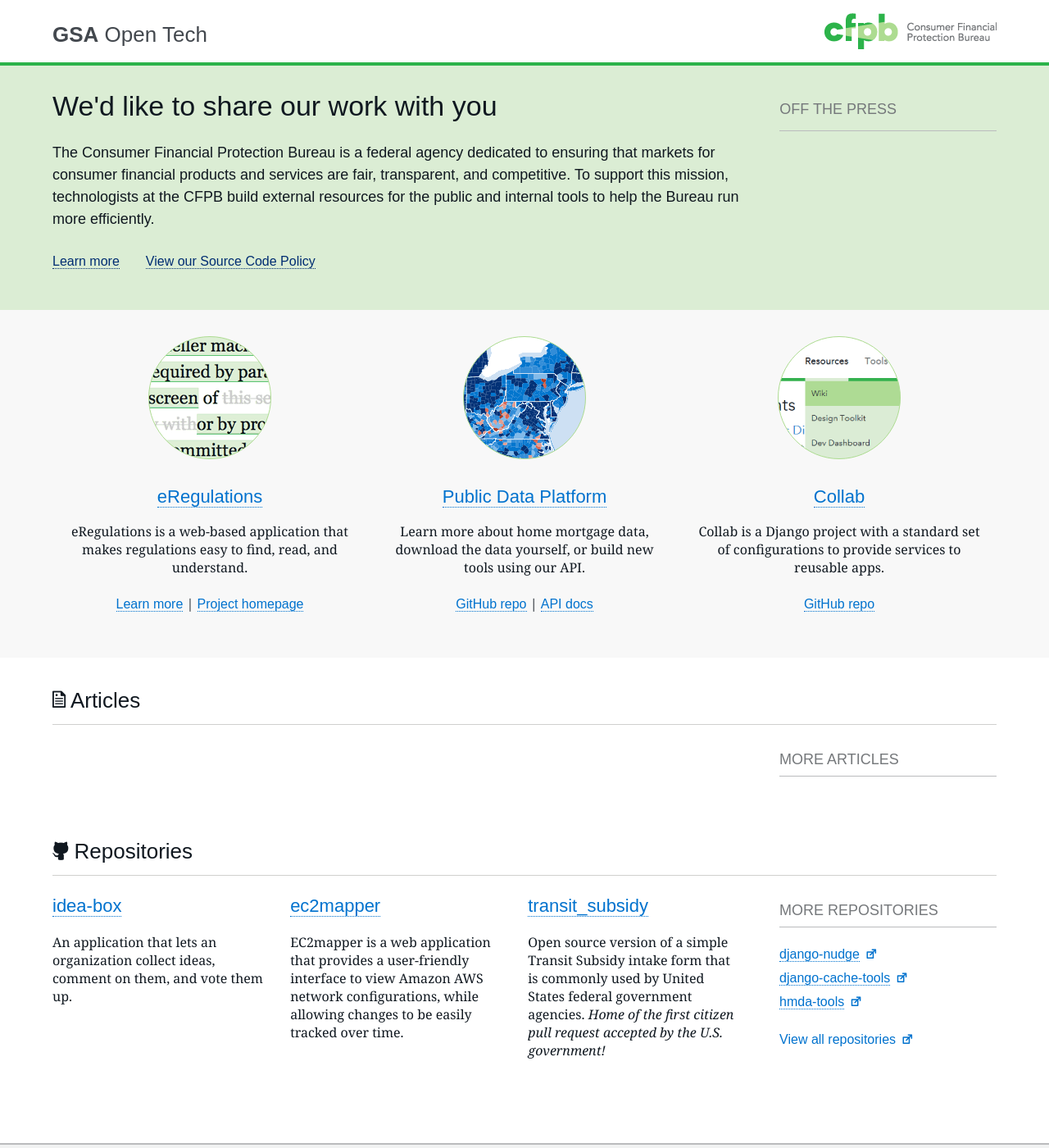
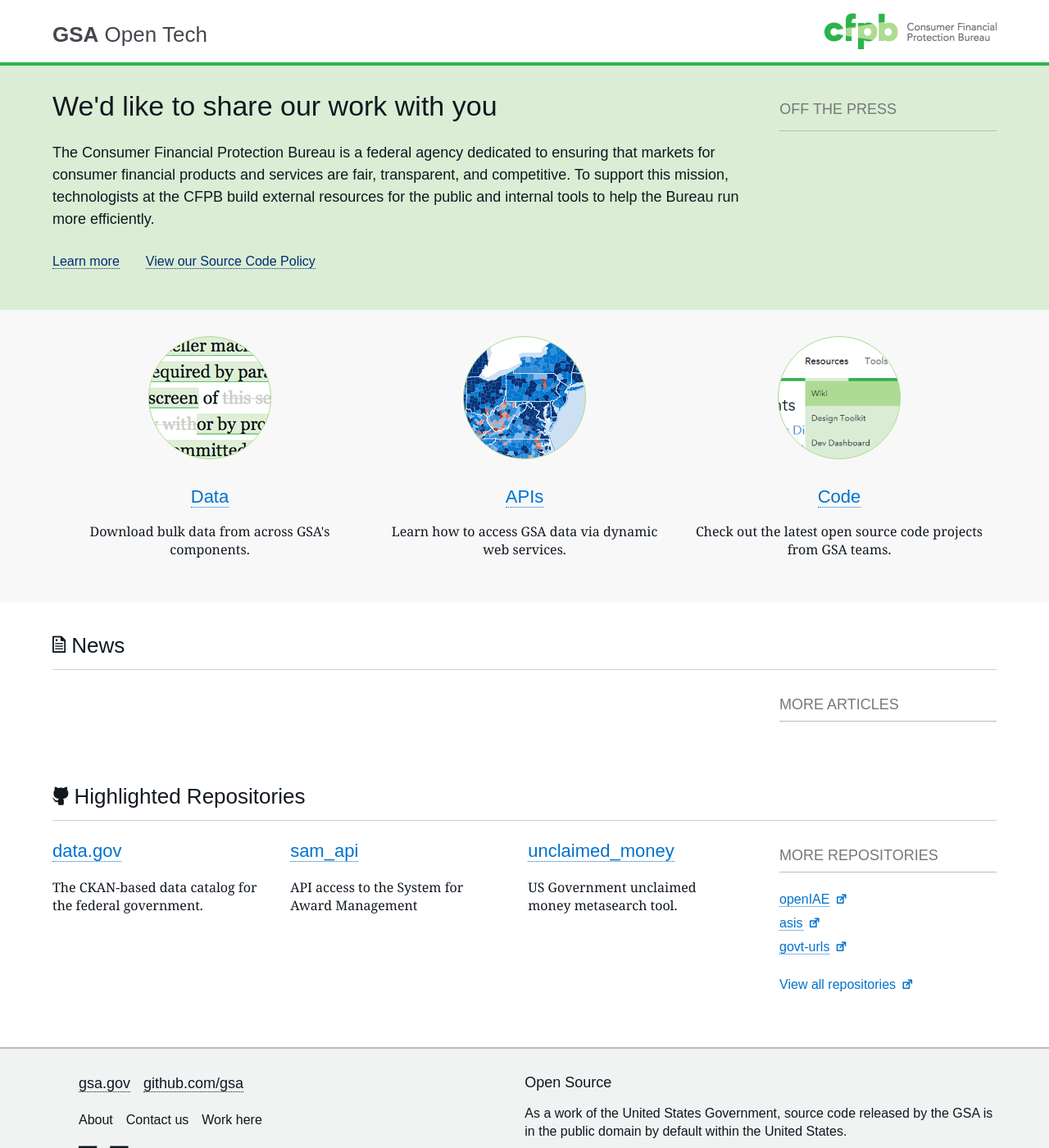
Before and after one commit to GSA/data, a Jekyll site: the page built from index.html, in a window 1280 px wide and 1400 px high. Shown: the whole window at 82% size. Built offline with Jekyll 4.4.1, drawn with Linux system fonts in a browser that asks for light colours; nearby versions of some CDN libraries; some web fonts are replaced.

Commit message:
trying to change data page

```diff
--- a/index.html
+++ b/index.html
@@ -1,6 +1,6 @@
 ---
 layout: default
-title: Home
+title: Data
 ---
 
             <section class="hero">
@@ -65,46 +65,29 @@
                     <li class="featured-project">
                         <div class="featured-project_img__eregs"></div>
                         <h3 class="featured-project_head">
-                            <a href="http://www.consumerfinance.gov/eregulations/">eRegulations</a>
+                            <a href="http://gsa.github.io/data">Data</a>
                         </h3>
-                        <p class="featured-project_desc">eRegulations is a web-based application that makes
-                            regulations easy to find, read, and understand.</p>
-                        <p class="featured-project_links">
-                            <a class="call-to-action"
-                               href="http://www.consumerfinance.gov/blog/making-regulations-easier-to-use/">
-                                Learn more</a> |
-                            <a class="call-to-action" href="http://eregs.github.io/eregulations/">
-                                Project homepage</a>
-                        </p>
+                        <p class="featured-project_desc">Download bulk data from across GSA's components.</p>
                     </li>
                     <li class="featured-project">
                         <div class="featured-project_img__pdp"></div>
                         <h3 class="featured-project_head">
-                            <a href="http://www.consumerfinance.gov/hmda/">Public Data Platform</a>
+                            <a href="http://gsa.github.io/developer">APIs</a>
                         </h3>
-                        <p class="featured-project_desc">Learn more about home mortgage data, download the data
-                            yourself, or build new tools using our API.</p>
-                        <div class="featured-project_links">
-                            <a class="call-to-action" href="https://github.com/cfpb/qu">GitHub repo</a> |
-                            <a class="call-to-action" href="http://cfpb.github.io/api/hmda/">API docs</a>
-                        </div>
+                        <p class="featured-project_desc">Learn how to access GSA data via dynamic web services.</p>
                     </li>
                     <li class="featured-project">
                         <div class="featured-project_img__collab"></div>
                         <h3 class="featured-project_head">
-                            <a href="http://cfpb.github.io/collab/">Collab</a>
+                            <a href="https://www.github.com/gsa">Code</a>
                         </h3>
-                        <p class="featured-project_desc">Collab is a Django project with a standard set of
-                            configurations to provide services to reusable apps.</p>
-                        <div class="featured-project_links">
-                            <a class="call-to-action" href="http://github.com/cfpb/collab">GitHub repo</a>
-                        </div>
+                        <p class="featured-project_desc">Check out the latest open source code projects from GSA teams.</p>
                     </li>
                 </ul>
             </section>
 
             <section class="articles wrap">
-                <h2 class="section-head"><i class="icon-document"></i> Articles</h2>
+                <h2 class="section-head"><i class="icon-document"></i> News</h2>
 
                 <section class="featured-entries">
                 {% for post in site.posts limit:1 %}
@@ -200,24 +183,20 @@
             </section>
 
             <section class="repositories wrap">
-                <h2 class="section-head"><i class="icon-github"></i> Repositories</h2>
+                <h2 class="section-head"><i class="icon-github"></i> Highlighted Repositories</h2>
 
                 <section class="repos">
                     <section class="repo">
-                        <h3 class="repo_name"><a href="https://github.com/cfpb/idea-box">idea-box</a></h3>
-                        <p class="repo_description">An application that lets an organization collect ideas, comment on them, and vote them
-                            up.</p>
+                        <h3 class="repo_name"><a href="https://github.com/GSA/data.gov">data.gov</a></h3>
+                        <p class="repo_description">The CKAN-based data catalog for the federal government.</p>
                     </section>
                     <section class="repo">
-                        <h3 class="repo_name"><a href="https://github.com/cfpb/ec2mapper">ec2mapper</a></h3>
-                        <p class="repo_description">EC2mapper is a web application that provides a user-friendly interface to view Amazon AWS
-                            network configurations, while allowing changes to be easily tracked over time.</p>
+                        <h3 class="repo_name"><a href="https://github.com/GSA/sam_api">sam_api</a></h3>
+                        <p class="repo_description">API access to the System for Award Management</p>
                     </section>
                     <section class="repo">
-                        <h3 class="repo_name"><a href="https://github.com/cfpb/transit_subsidy">transit_subsidy</a></h3>
-                        <p class="repo_description">Open source version of a simple Transit Subsidy intake form that is commonly used by United
-                            States federal government agencies. <i>Home of the first citizen pull request accepted by
-                            the U.S. government!</i></p>
+                        <h3 class="repo_name"><a href="https://github.com/GSA/unclaimed_money">unclaimed_money</a></h3>
+                        <p class="repo_description">US Government unclaimed money metasearch tool.</p>
                     </section>
                 </section>
 
@@ -226,24 +205,24 @@
                     <ul class="sidebar_list nav-list">
                         <li class="sidebar_list_item">
                             <h3 class="sidebar_list_item_head">
-                                <a href="http://github.com/cfpb/django-nudge">django-nudge</a>
+                                <a href="https://github.com/GSA/openIAE">openIAE</a>
                                 <i class="icon-external-link"></i>
                             </h3>
                         </li>
                         <li class="sidebar_list_item">
                             <h3 class="sidebar_list_item_head">
-                                <a href="http://github.com/cfpb/django-cache-tools">django-cache-tools</a>
+                                <a href="https://github.com/GSA/asis">asis</a>
                                 <i class="icon-external-link"></i>
                             </h3>
                         </li>
                         <li class="sidebar_list_item">
                             <h3 class="sidebar_list_item_head">
-                                <a href="https://github.com/cfpb/hmda-tools">hmda-tools</a>
+                                <a href="https://github.com/GSA/govt-urls">govt-urls</a>
                                 <i class="icon-external-link"></i>
                             </h3>
                         </li>
                     </ul>
-                    <a class="more-repos_view-all-link call-to-action__icon" href="https://github.com/cfpb">
+                    <a class="more-repos_view-all-link call-to-action__icon" href="https://github.com/gsa">
                         View all repositories <i class="icon-external-link"></i>
                     </a>
                 </section>
```
